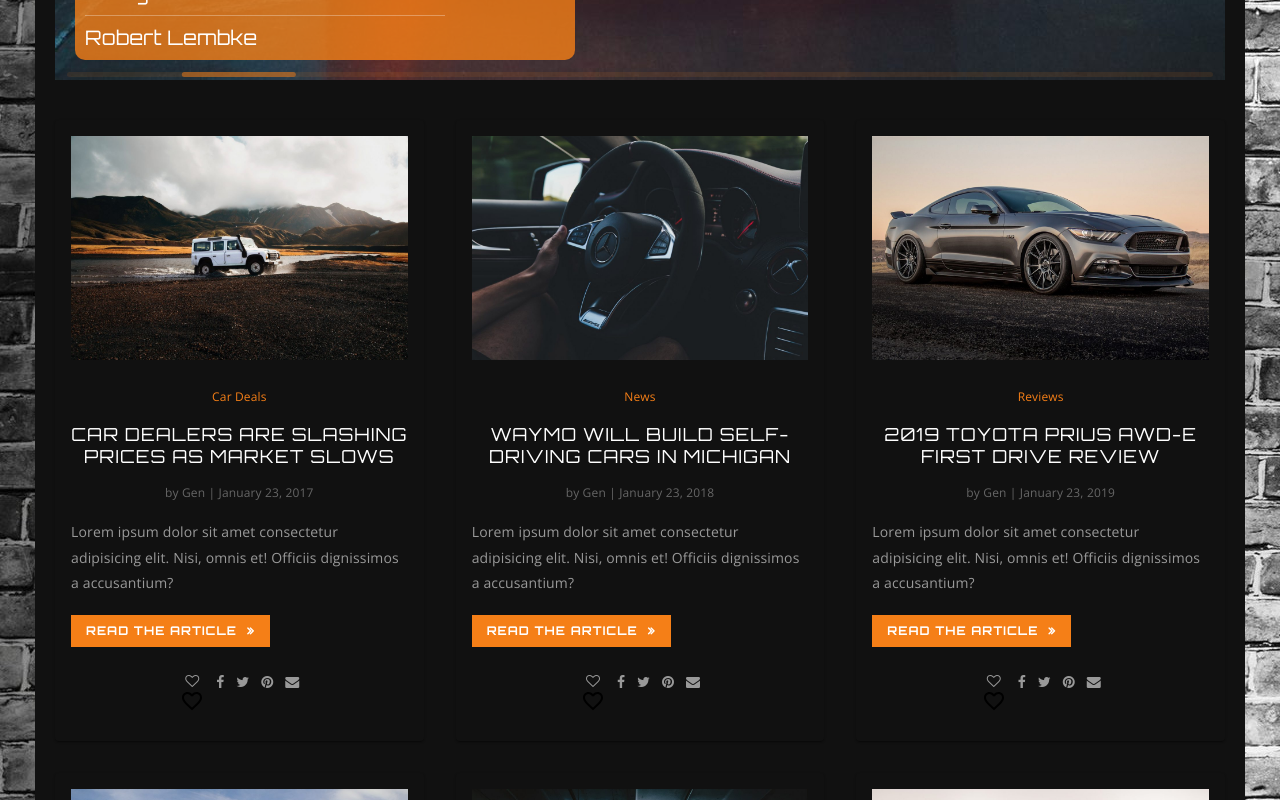
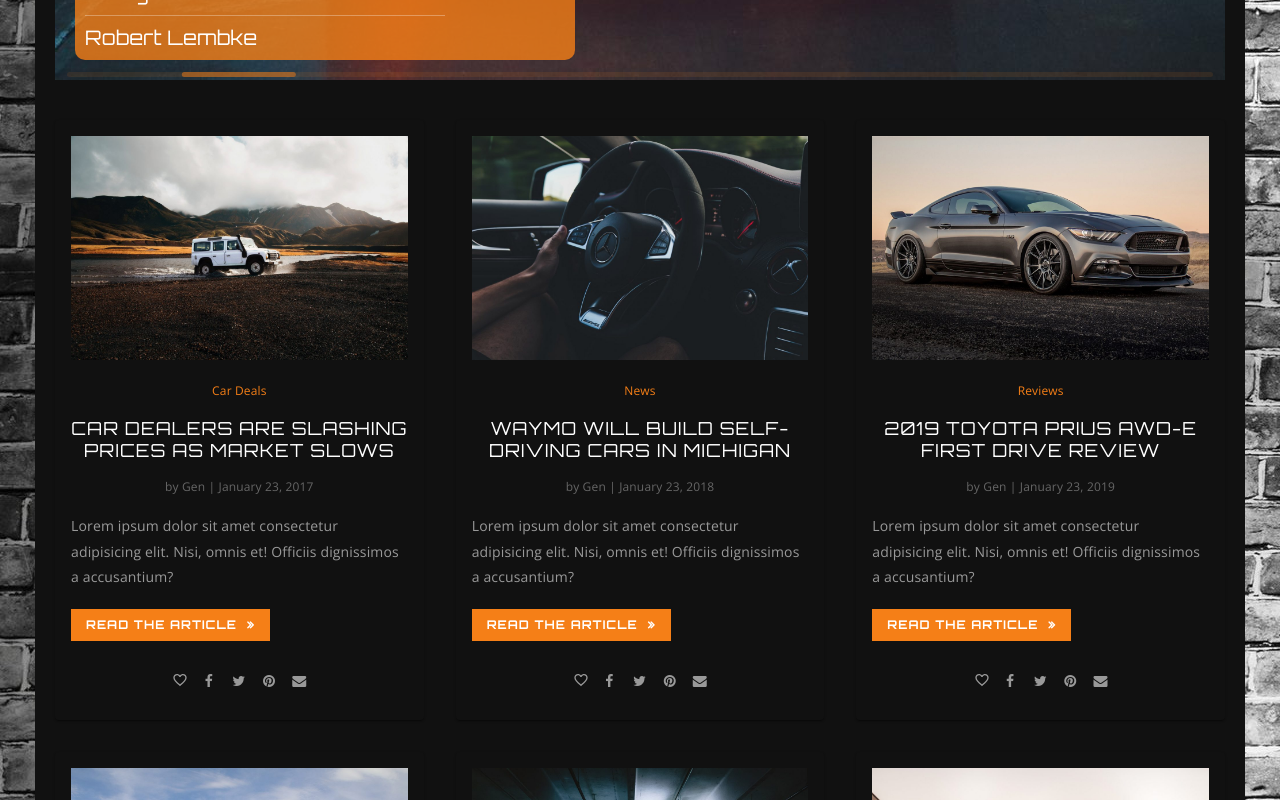
Before and after one commit to Genu4/Car-blog, a React (Create React App) app: page / in a window 1280 px wide. Shown: the part 800-1600 px from the top of the page. Built offline with nearby package versions, Linux system fonts and the light colour scheme.

Commit message:
articleListItem changed

```diff
--- a/src/components/Articles/ArticlesListItem.scss
+++ b/src/components/Articles/ArticlesListItem.scss
@@ -1,6 +1,5 @@
 .article-card-item {
     background-color: #111111;
-
 
     .article-card-category-block {
         margin-bottom: 20px;
@@ -13,14 +12,12 @@
         img {
             width: 100%;
         }
-
     }
 
     .article-card-img img:hover {
         box-shadow: 0 0 0 2px rgba(245, 127, 23, 0.2);
         transition: 0.15s;
     }
-
 
     .article-card-category {
         color: #f57f17;
@@ -87,7 +84,7 @@
     }
 
     .article-card-socials-block {
-        width: 130px;
+        width: 150px;
         margin: 0 auto;
         display: flex;
         justify-content: space-around;
@@ -102,16 +99,27 @@
         border: none;
         outline: none;
         cursor: pointer;
-        width: fit-content;
+        width: 26px;
     }
 
-
-    .article-card-likes::before {
-        content: '\f08a';
-        font-size: 14px;
-        font-family: FontAwesome;
+    a {
+        display: flex;
+        justify-content: center;
+        align-content: center;
+    }
+    .like {
+        width: 16px;
         color: #999999;
     }
+    .article-card-likes {
+        width: 25px;
+    }
+    // .article-card-likes::before {
+    //     content: '\f08a';
+    //     font-size: 14px;
+    //     font-family: FontAwesome;
+    //     color: #999999;
+    // }
     .article-card-facebook::before {
         content: '\f09a';
         font-size: 14px;
@@ -136,16 +144,4 @@
         font-family: FontAwesome;
         color: #999999;
     }
-
-    // .article-card-socials:before {
-    //     content: '';
-    //     position: absolute;
-    //     width: 100%;
-    //     left: 0;
-    //     height: 1px;
-    //     background: #dedede;
-    //     display: block;
-    //     top: 49%;
-    //     z-index: 1;
-    // }
 }
--- a/src/components/Articles/ArticlesListItem.tsx
+++ b/src/components/Articles/ArticlesListItem.tsx
@@ -43,7 +43,7 @@
                 </div>
                 <div className="article-card-socials">
                     <div className="article-card-socials-block">
-                        <button className="article-card-likes"><FavoriteBorderIcon /></button>
+                        <button className="article-card-likes"><FavoriteBorderIcon className='like'/></button>
                         <a href="/"><button className="article-card-facebook"></button></a>
                         <a href="/"><button className="article-card-twitter"></button></a>
                         <a href="/"><button className="article-card-pinterest"></button></a>
```
